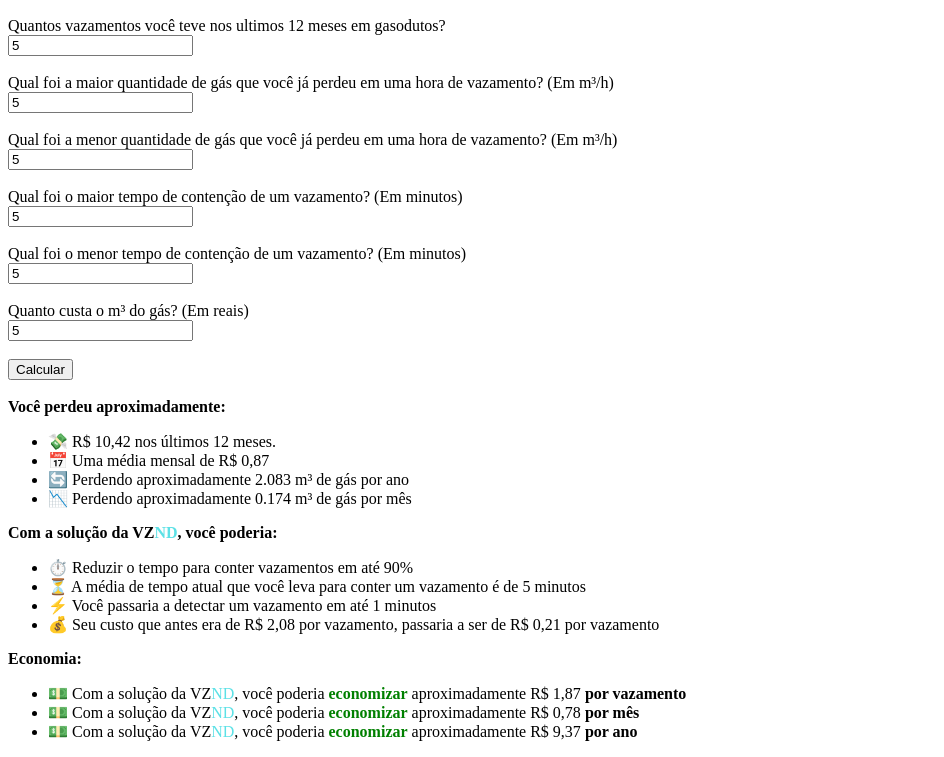
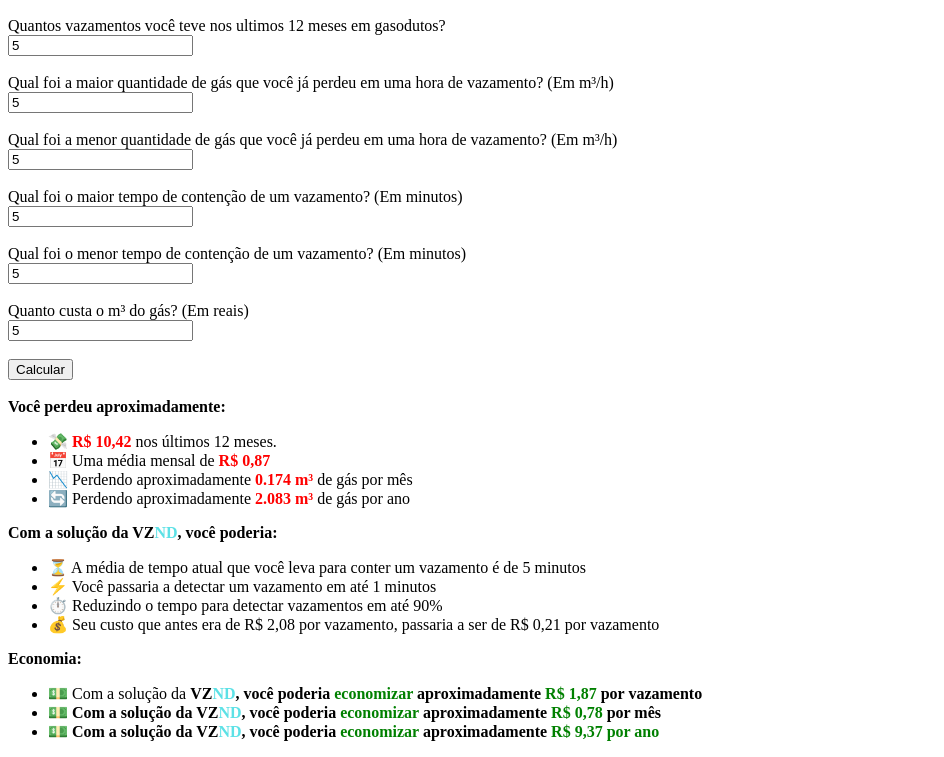
Before and after one commit to Robert1730/VazaNada, a plain HTML site: page calculadoraFinanceira/calculadora.html in a window 1280 px wide. Both pictures are taken after typing "5", "5", "5", "5", "5", "5" into the empty fields and a click on the button "Calcular". Shown: the part 110-867 px from the top of the page, without its empty margins (0-944 px from the left). Drawn offline with Linux system fonts and the light colour scheme.

Commit message:
Atualização visual da calculadora financeira

```diff
--- a/calculadoraFinanceira/calculadora.html
+++ b/calculadoraFinanceira/calculadora.html
@@ -120,25 +120,25 @@
             div_mensagem.innerHTML = `
                     <b>Você perdeu aproximadamente:</b>
                     <ul>
-                        <li>💸 ${mediaCustoAnual.toLocaleString('pt-BR', { style: 'currency', currency: 'BRL' })} nos últimos 12 meses.</li>
-                        <li>📅 Uma média mensal de ${mediaCustoMensal.toLocaleString('pt-BR', { style: 'currency', currency: 'BRL' })}</li>
-                        <li>🔄 Perdendo aproximadamente ${mediaAnual.toLocaleString()} m³ de gás por ano</li>
-                        <li>📉 Perdendo aproximadamente ${mediaMensal.toLocaleString()} m³ de gás por mês</li>
+                        <li>💸 <b style="color: red">${mediaCustoAnual.toLocaleString('pt-BR', { style: 'currency', currency: 'BRL' })}</b> nos últimos 12 meses.</li>
+                        <li>📅 Uma média mensal de <b style="color: red">${mediaCustoMensal.toLocaleString('pt-BR', { style: 'currency', currency: 'BRL' })}</b></li>
+                        <li>📉 Perdendo aproximadamente <b style="color: red">${mediaMensal.toLocaleString()} m³ </b> de gás por mês</li>
+                        <li>🔄 Perdendo aproximadamente <b style="color: red">${mediaAnual.toLocaleString()} m³</b> de gás por ano</li>
                     </ul>
 
                     <b>Com a solução da VZ<span style="color: #5CE1E6">ND</span>, você poderia:</b>
                     <ul>
-                        <li>⏱️ Reduzir o tempo para conter vazamentos em até 90%</li>
                         <li>⏳ A média de tempo atual que você leva para conter um vazamento é de ${(mediaTempo * 60).toFixed(0)} minutos</li>
                         <li>⚡ Você passaria a detectar um vazamento em até ${(mediaTempoDesconto * 60).toFixed(0)} minutos</li>
+                        <li>⏱️ Reduzindo o tempo para detectar vazamentos em até 90%</li>
                         <li>💰 Seu custo que antes era de ${mediaDeCustoPorVazamento.toLocaleString('pt-BR', { style: 'currency', currency: 'BRL' })} por vazamento, passaria a ser de ${mediaCustoPorVazamentoDesconto.toLocaleString('pt-BR', { style: 'currency', currency: 'BRL' })} por vazamento</li>
                     </ul>
 
                     <b>Economia:</b>
                     <ul>
-                        <li>💵 Com a solução da VZ<span style="color: #5CE1E6">ND</span>, você poderia <b style="color: green">economizar</b> aproximadamente ${(mediaDeCustoPorVazamento - mediaCustoPorVazamentoDesconto).toLocaleString('pt-BR', { style: 'currency', currency: 'BRL' })} <b>por vazamento</b></li>
-                        <li>💵 Com a solução da VZ<span style="color: #5CE1E6">ND</span>, você poderia <b style="color: green">economizar</b> aproximadamente ${(mediaCustoMensal - mediaCustoMensalDesconto).toLocaleString('pt-BR', { style: 'currency', currency: 'BRL' })} <b>por mês</b></li>
-                        <li>💵 Com a solução da VZ<span style="color: #5CE1E6">ND</span>, você poderia <b style="color: green">economizar</b> aproximadamente ${(mediaCustoAnual - mediaCustoAnualDesconto).toLocaleString('pt-BR', { style: 'currency', currency: 'BRL' })} <b>por ano</b></li>
+                        <li>💵 Com a solução da <b>VZ<span style="color: #5CE1E6">ND</span><b>, você poderia <b style="color: green">economizar</b> aproximadamente <b style="color: green">${(mediaDeCustoPorVazamento - mediaCustoPorVazamentoDesconto).toLocaleString('pt-BR', { style: 'currency', currency: 'BRL' })}</b> <b>por vazamento</b></li>
+                        <li>💵 Com a solução da <b>VZ<span style="color: #5CE1E6">ND</span><b>, você poderia <b style="color: green">economizar</b> aproximadamente <b style="color: green">${(mediaCustoMensal - mediaCustoMensalDesconto).toLocaleString('pt-BR', { style: 'currency', currency: 'BRL' })}</b> <b>por mês</b></li>
+                        <li>💵 Com a solução da <b>VZ<span style="color: #5CE1E6">ND</span><b>, você poderia <b style="color: green">economizar</b> aproximadamente <b style="color: green">${(mediaCustoAnual - mediaCustoAnualDesconto).toLocaleString('pt-BR', { style: 'currency', currency: 'BRL' })}</ b> <b>por ano</b></li>
                     </ul>
             `;
 
```
